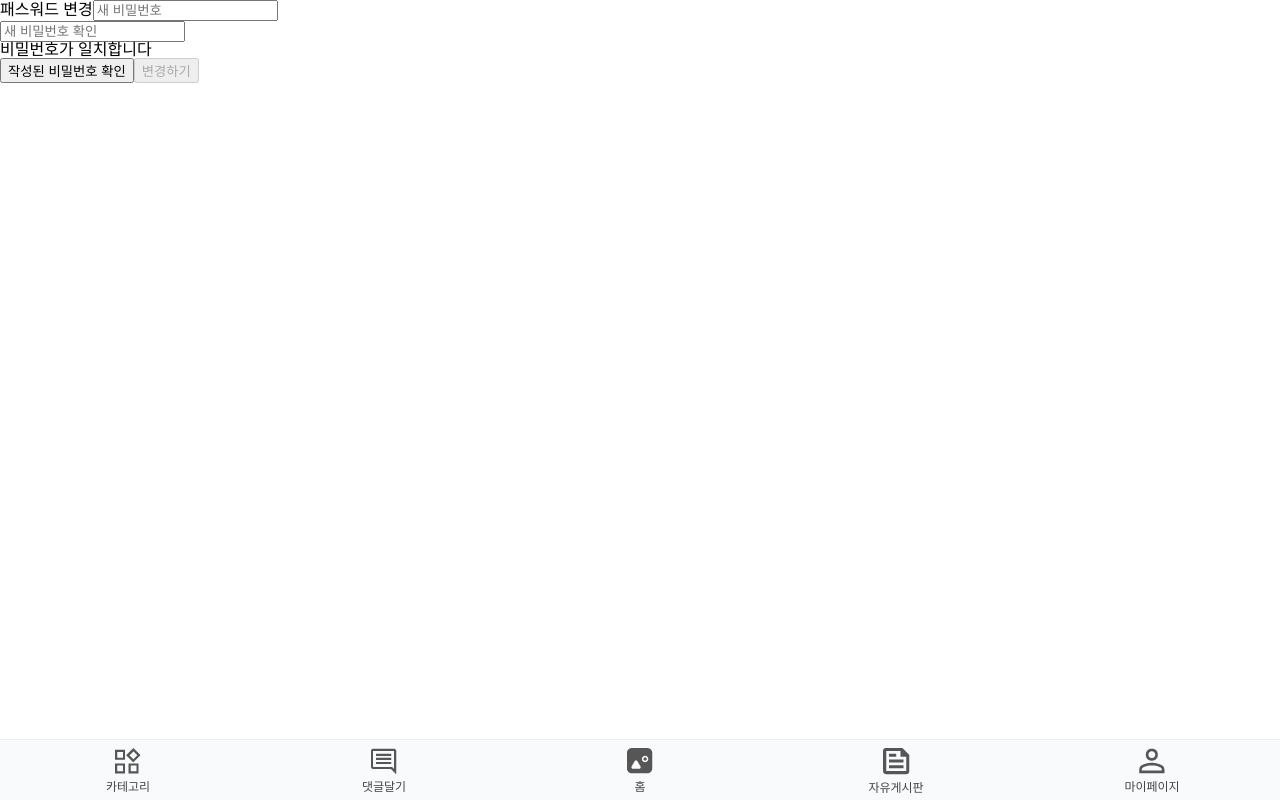
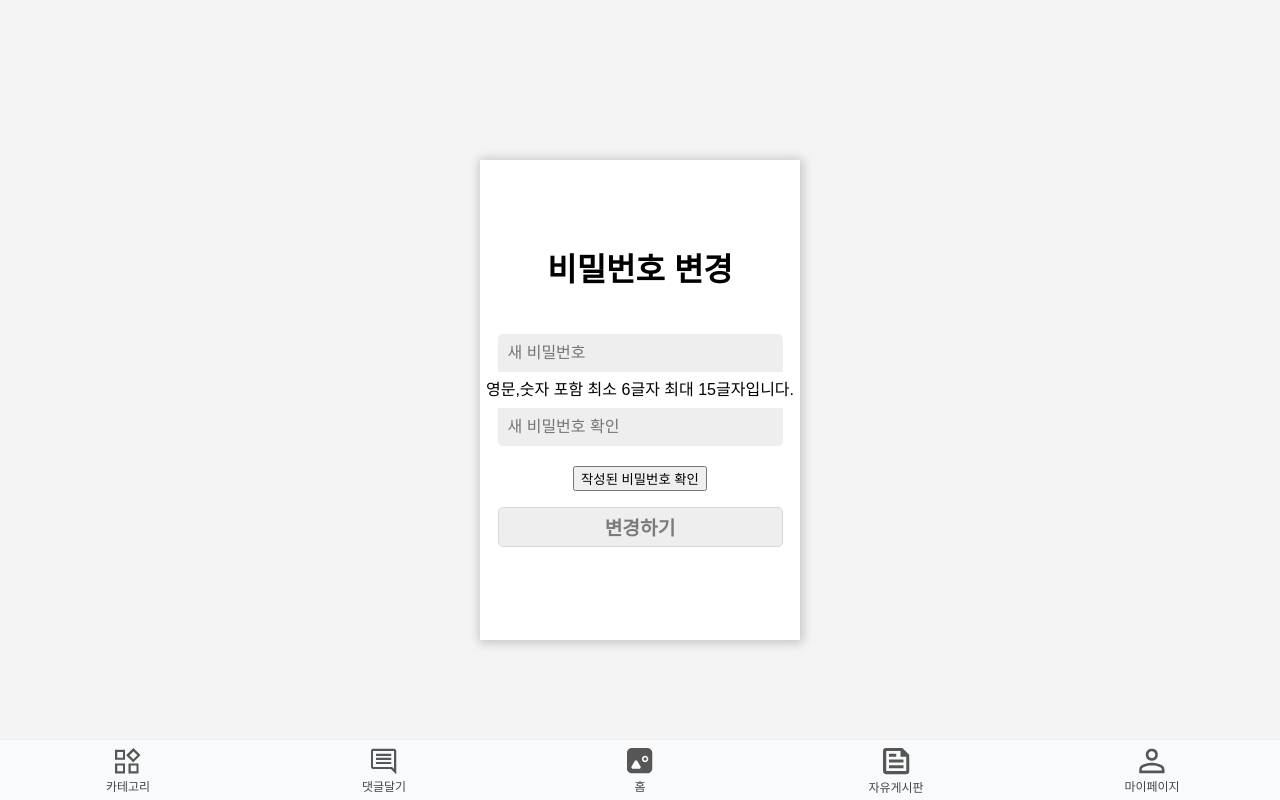
Before and after one commit to qirtudgus/saemoi_json, a React (Create React App) app: page /auth/passwordchange in a window 1280 px wide. Built offline with nearby package versions, Linux system fonts and the light colour scheme; no server answers; a small style sheet from the web is missing; a web font is replaced by a local one.

Commit message:
비밀번호 변경 시 확인란에 먼저 작성하면 정규식검사가 안되던 오류 픽스, ui변경

```diff
--- a/package.json
+++ b/package.json
@@ -28,6 +28,7 @@
     "react-dom": "^17.0.2",
     "react-icons": "^4.3.1",
     "react-intersection-observer": "^9.1.0",
+    "react-modal": "^3.15.1",
     "react-router-dom": "^6.2.1",
     "react-s3": "^1.3.1",
     "react-scripts": "5.0.0",
--- a/src/App.css
+++ b/src/App.css
@@ -8,7 +8,6 @@ body img {
 
 /* https://moo-you.tistory.com/254 */
 @import url(https://fonts.googleapis.com/earlyaccess/notosanskr.css);
-
 
 @font-face {
   font-family: 'Noto Sans KR';
@@ -82,7 +81,6 @@ body img {
       format('opentype');
 }
 
-
 body,
 talbe,
 th,
@@ -109,7 +107,6 @@ span,
 * {
   font-family: 'Noto Sans KR', sans-serif !important;
 }
-
 
 /* css Reset */
 html,
@@ -259,9 +256,19 @@ a {
   }
 }
 
+@keyframes smoothAppear_decide {
+  from {
+    opacity: 0;
+    transform: translateY(30%);
+  }
+  to {
+    opacity: 1;
+    transform: translateY(0);
+  }
+}
+
 #root {
   height: calc(var(--vh, 1vh) * 100);
-
 }
 
 body {
--- a/src/component/MyPage.js
+++ b/src/component/MyPage.js
@@ -60,6 +60,7 @@ const MyPage = () => {
 
   return (
     <>
+      <div className='mypage_bg'>
         <div className='mypage_box'>
           {userAuth.auth ? (
             <div className='mypage_wrap'>
@@ -71,12 +72,19 @@ const MyPage = () => {
                 <p className='mypage_title'>{userAuth.id}</p>
 
                 <div>내 프로필</div>
+                <button className='mypage_btn' onClick={profileChange}>
+                  프로필 수정
+                </button>
 
-              <button onClick={check_Direct_MiddlewereToken}>
+                <button className='mypage_btn' onClick={passwordChange}>
+                  비밀번호 변경하기
+                </button>
+                <button
+                  className='mypage_btn'
+                  onClick={check_Direct_MiddlewereToken}
+                >
                   서버api 토큰 체크
                 </button>
-              <button onClick={passwordChange}>비밀번호 변경하기</button>
-              <button onClick={profileChange}>프로필 수정</button>
                 <button className='logOutBtn' onClick={goLogOut}>
                   로그아웃
                 </button>
@@ -105,7 +113,8 @@ const MyPage = () => {
             </div>
           )}
         </div>
-      <BottomDiv />
+        {/* <BottomDiv /> */}
+      </div>
     </>
   );
 };
--- a/src/component/auth/PasswordChange.js
+++ b/src/component/auth/PasswordChange.js
@@ -1,16 +1,18 @@
 import axios from 'axios';
 import { useEffect, useState, useContext, useRef } from 'react';
 import { UserInfo } from '../../App';
+import '../../css/passwordChange.css';
 const PasswordChange = () => {
   const { userAuth, URL } = useContext(UserInfo);
-  console.log(userAuth);
   const [inputs, setInputs] = useState({
     id: '',
     newPassword: '',
     newPasswordCheck: '',
   });
   const { id, newPassword, newPasswordCheck } = inputs;
-  const [passwordMsg, setPasswordMsg] = useState('');
+  const [passwordMsg, setPasswordMsg] = useState(
+    '영문,숫자 포함 최소 6글자 최대 15글자입니다.',
+  );
   const [passwordCheckMsg, setPasswordCheckMsg] = useState('');
   const [isPassword, setIsPassword] = useState(false);
   const [isPasswordCheck, setIsPasswordCheck] = useState(false);
@@ -43,6 +45,12 @@ const PasswordChange = () => {
   };
 
   useEffect(() => {
+    if (newPassword === '') {
+      setPasswordCheckMsg('');
+      setIsPasswordCheck(false);
+      return;
+    }
+
     if (newPassword === newPasswordCheck) {
       setPasswordCheckMsg('비밀번호가 일치합니다');
       setIsPasswordCheck(true);
@@ -50,7 +58,7 @@ const PasswordChange = () => {
       setPasswordCheckMsg('비밀번호가 일치하지 않습니다.');
       setIsPasswordCheck(false);
     }
-  }, [newPasswordCheck]);
+  }, [newPasswordCheck, newPassword]);
 
   useEffect(() => {
     console.log(inputs);
@@ -61,37 +69,42 @@ const PasswordChange = () => {
   };
 
   return (
-    <div>
-      패스워드 변경
+    <div className='passwordChange_box'>
+      <div className='passwordChange_container'>
+        <div className='passwordChange_title'>비밀번호 변경</div>
         <input
+          className='input_border input_top_border'
           type={showPassword ? 'text' : 'password'}
-        autocomplete='off'
+          autoComplete='off'
           maxLength={15}
           ref={newPasswordCurrent}
           name='newPassword'
           onChange={onChangeInput}
           placeholder='새 비밀번호'
         ></input>
-      <p>{passwordMsg}</p>
+        <p className='password_msg'>{passwordMsg}</p>
         <input
+          className='input_border input_bottom_border'
           type={showPassword ? 'text' : 'password'}
-        autocomplete='off'
+          autoComplete='off'
           maxLength={15}
           name='newPasswordCheck'
           onChange={onChangeInput}
           placeholder='새 비밀번호 확인'
         ></input>
-      <p>{passwordCheckMsg}</p>
-      <p>{newPassword}</p>
-      <p>{newPasswordCheck}</p>
+        <p className='password_msg'>{passwordCheckMsg}</p>
+        {/* <p>{newPassword}</p>
+        <p>{newPasswordCheck}</p> */}
         <button onClick={showPasswords}>작성된 비밀번호 확인</button>
         <button
+          className='decide_change'
           disabled={!(isPassword && isPasswordCheck)}
           onClick={passwordChanger}
         >
           변경하기
         </button>
       </div>
+    </div>
   );
 };
 
--- a/src/css/changeProfile.css
+++ b/src/css/changeProfile.css
@@ -9,6 +9,8 @@
   align-items: center;
   width: 100%;
   height: 100%;
+  position: relative;
+  z-index: 1;
   background-color: rgb(244, 244, 244);
 }
 
--- a/src/css/footerbar.css
+++ b/src/css/footerbar.css
@@ -5,7 +5,7 @@
   bottom: 0;
   left: 0px;
   right: 0px;
-  z-index: 10000;
+  z-index: 1000;
 }
 .footerBar {
   display: flex;
@@ -34,7 +34,7 @@
 }
 
 .footerBar p {
-  font-size:0.75rem;
+  font-size: 0.75rem;
   margin-top: 7px;
 }
 
@@ -89,7 +89,7 @@
 .footerBar .navWrite .navIcon {
   display: block;
   margin: 0 auto;
-  background: url('../img/footerSprite_2.png') no-repeat -109px -122px;;
+  background: url('../img/footerSprite_2.png') no-repeat -109px -122px;
   width: 27px;
   height: 27px;
 }
@@ -97,7 +97,7 @@
 .footerBar .navWrite.active .navIcon {
   display: block;
   margin: 0 auto;
-  background: url('../img/footerSprite_2.png') no-repeat -146px -122px;;
+  background: url('../img/footerSprite_2.png') no-repeat -146px -122px;
   width: 27px;
   height: 27px;
 }
--- a/src/css/myPage.css
+++ b/src/css/myPage.css
@@ -1,3 +1,13 @@
+.mypage_bg {
+  width: 100%;
+  height: 100%;
+  background-color: rgb(244, 244, 244);
+  position: absolute;
+  top: 0;
+  left: 0;
+  z-index: 2;
+}
+
 .mypage_box {
   width: 100%;
   height: 100%;
@@ -6,6 +16,20 @@
   align-items: center;
   flex-direction: column;
   margin-top: 3rem;
+}
+
+.mypage_btn {
+  margin-top: 1rem;
+  font-weight: bold;
+  font-size: 1.1rem;
+  color: #fff;
+  background-color: #3e55ff;
+  border: 1.5px solid #3e55ff;
+  cursor: pointer;
+
+  border-radius: 5px;
+  width: 285px;
+  height: 40px;
 }
 
 .mypage_wrap {
@@ -18,8 +42,8 @@
 }
 
 .mypage_container {
-  background-color: rgb(244, 244, 244);
-
+  background-color: #fff;
+  margin-bottom: 5rem;
   display: flex;
   width: 20rem;
   height: 30rem;
@@ -38,6 +62,7 @@
   border-radius: 5px;
   width: 285px;
   height: 40px;
+  cursor: pointer;
 }
 
 .logOutBtn {
@@ -47,6 +72,7 @@
   color: #3e55ff;
   background-color: #fff;
   border: 1.5px solid #3e55ff;
+  cursor: pointer;
 
   border-radius: 5px;
   width: 285px;
@@ -69,6 +95,7 @@
   display: flex;
   align-items: center;
   justify-content: center;
+  box-shadow: 1px 1px 10px 2px rgba(0, 0, 0, 0.1);
 }
 .profile img {
   width: 100%;
--- /dev/null
+++ b/src/css/passwordChange.css
@@ -0,0 +1,41 @@
+.passwordChange_box {
+  width: 100%;
+  height: 100%;
+  background-color: rgb(244, 244, 244);
+  position: absolute;
+  top: 0;
+  left: 0;
+  z-index: 2;
+  display: flex;
+  justify-content: center;
+  align-items: center;
+}
+
+.passwordChange_container {
+  width: 20rem;
+  height: 30rem;
+  background-color: #fff;
+  display: flex;
+  justify-content: center;
+  align-items: center;
+  flex-direction: column;
+  box-shadow: 1px 1px 10px 2px rgba(0, 0, 0, 0.2);
+}
+
+.passwordChange_box input {
+  border: none;
+  display: block;
+  width: 285px;
+  font-size: 16px;
+  background-color: #eee;
+}
+
+.passwordChange_title {
+  font-size: 2rem;
+  font-weight: bold;
+  margin-bottom: 3rem;
+}
+
+.password_msg {
+  padding: 10px 0;
+}
--- a/src/css/s3.css
+++ b/src/css/s3.css
@@ -15,19 +15,118 @@
   margin-bottom: 1rem;
 }
 
-#image_uploads{
+#image_uploads {
   position: fixed;
   left: -9999rem;
 }
 
-.uploads_label{
+.uploads_label {
+  position: absolute;
+  left: 100px;
+  bottom: 10px;
   width: 40px;
   height: 40px;
   font-size: 2rem;
   font-weight: bold;
   border-radius: 30px;
   color: #fff;
-    background-color: blue;
+  background-color: #fff;
   text-align: center;
   line-height: 40px;
+  z-index: 100;
+  display: flex;
+  justify-content: center;
+  align-items: center;
+  box-shadow: 1px 1px 10px 2px rgba(0, 0, 0, 0.2);
+  cursor: pointer;
 }
+
+.decide_wrap {
+  z-index: 10000;
+  position: fixed;
+  background-color: rgba(0, 0, 0, 0.5);
+  width: 100%;
+  height: 100%;
+  left: 0;
+  top: 0;
+}
+
+.decide_modal {
+  z-index: 9999;
+  width: 100%;
+  height: 200px;
+  background-color: #fff;
+  position: fixed;
+  bottom: 0px;
+  display: flex;
+  align-items: center;
+  flex-direction: column;
+  animation: smoothAppear_decide 0.2s;
+}
+
+.decide_modal button {
+  display: block;
+  box-shadow: 2px 2px 5px rgba(0, 0, 0, 0.2);
+  cursor: pointer;
+}
+.decide_cancel {
+  margin-top: 1rem;
+  font-weight: bold;
+  font-size: 1.2rem;
+  color: #3e55ff;
+  background-color: #fff;
+  border: 1.5px solid #3e55ff;
+  border-radius: 5px;
+  width: 285px;
+  height: 40px;
+}
+
+.decide_change:disabled {
+  margin-top: 1rem;
+  font-weight: bold;
+  font-size: 1.2rem;
+  color: rgb(123, 123, 123);
+  background-color: #eee;
+  border: 1.5px solid #d8d8da;
+  border-radius: 5px;
+  width: 285px;
+  height: 40px;
+  cursor: default;
+}
+
+.decide_change {
+  margin-top: 1rem;
+  font-weight: bold;
+  font-size: 1.2rem;
+  color: #fff;
+  background-color: #3e55ff;
+  border: 1.5px solid #3e55ff;
+  cursor: pointer;
+
+  border-radius: 5px;
+  width: 285px;
+  height: 40px;
+}
+
+.profile_decide_box {
+  position: relative;
+}
+.uploads_label img {
+  width: 35px;
+}
+
+.profile_decide {
+  background-color: #fff;
+  width: 130px;
+  height: 130px;
+  margin-bottom: 0.8rem;
+  overflow: hidden;
+  border-radius: 130px;
+  display: flex;
+  position: relative;
+  align-items: center;
+  justify-content: center;
+}
+.profile_decide img {
+  width: 100%;
+}
```
Also changed, not shown: src/App.js (+81 -71 lines), src/component/ChangeProfile.js (+11 -11 lines), src/component/s3.js (+61 -27 lines), 1 other file (tests, documents, lock files or other folders). Lines whose indentation alone changed are shown as unchanged.
